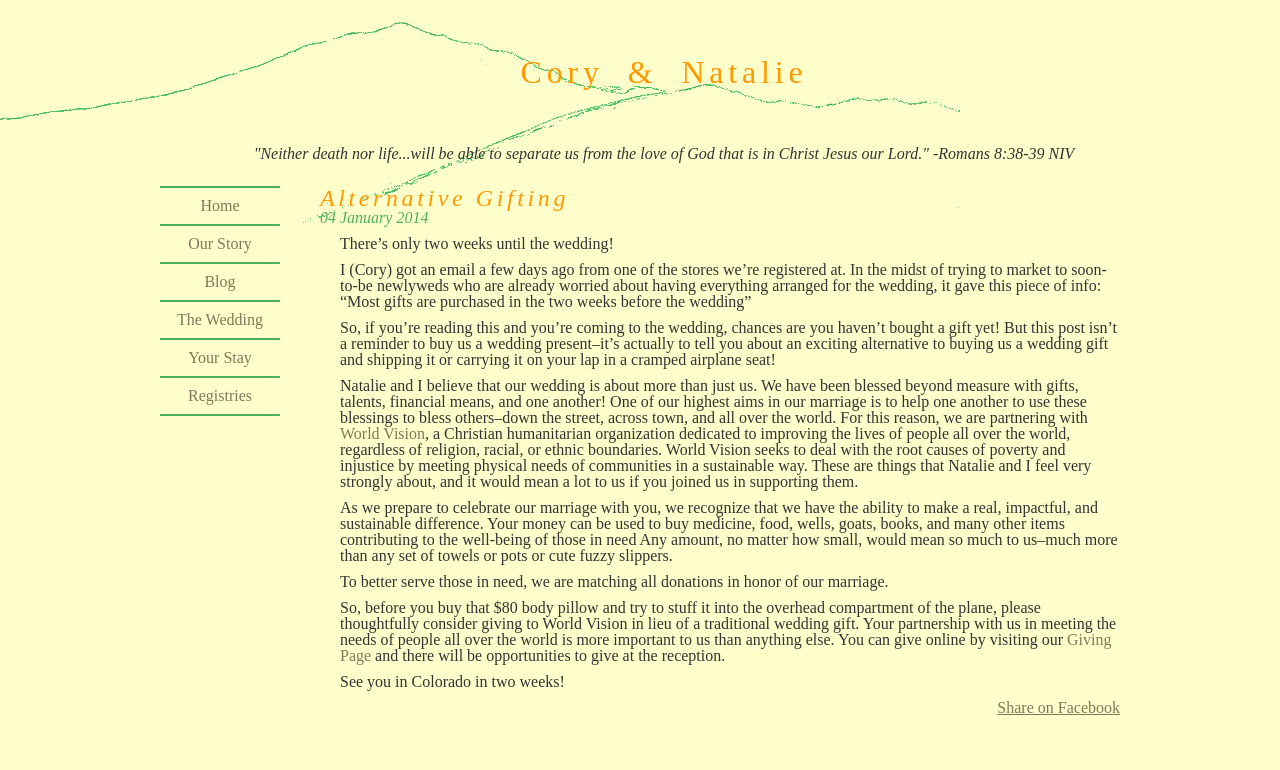
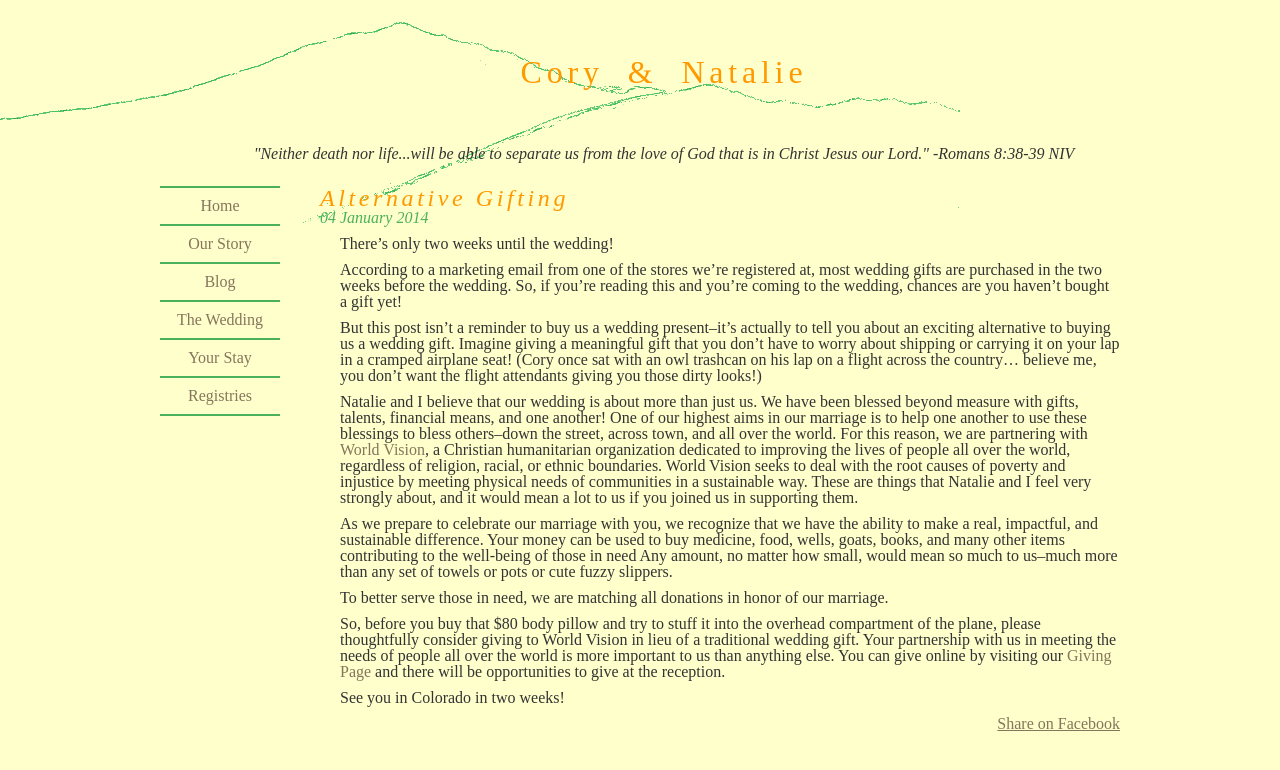
Before and after one commit to natalieh/wedding, a Jekyll site: the page built from _posts/2014-01-04-world-vision.md, in a window 1280 px wide. Shown: the top 770 px of the page. Built offline with Jekyll 4.4.1, drawn with Linux system fonts in a browser that asks for light colours.

Commit message:
Update 2014-01-04-world-vision.md

```diff
--- a/_posts/2014-01-04-world-vision.md
+++ b/_posts/2014-01-04-world-vision.md
@@ -5,13 +5,10 @@ layout: post
 
 There's only two weeks until the wedding!
 
-I (Cory) got an email a few days ago from one of the stores we're registered at. In the midst of trying to market to
-soon-to-be newlyweds who are already worried about having everything arranged for the wedding, it gave this piece of info:
-"Most gifts are purchased in the two weeks before the wedding"
+According to a marketing email from one of the stores we're registered at, most wedding gifts are purchased in the two weeks before the wedding. So, if you're reading this and you're coming to the wedding, chances are you haven't bought a gift yet!
 
-So, if you're reading this and you're coming to the wedding, chances are you haven't bought a gift yet! But this post
-isn't a reminder to buy us a wedding present&#8210;it's actually to tell you about an exciting alternative to buying us a wedding gift
-and shipping it or carrying it on your lap in a cramped airplane seat!
+But this post isn't a reminder to buy us a wedding present&#8210;it's actually to tell you about an exciting alternative to buying us a wedding gift. Imagine giving a meaningful gift that you don't have to worry about shipping or carrying it on your lap in a cramped airplane seat! (Cory once sat with an owl trashcan on his lap on a flight across the country...
+believe me, you don't want the flight attendants giving you those dirty looks!)
 
 Natalie and I believe that our wedding is about more than just us.
 We have been blessed beyond measure with gifts, talents, financial means, and one another!
```
